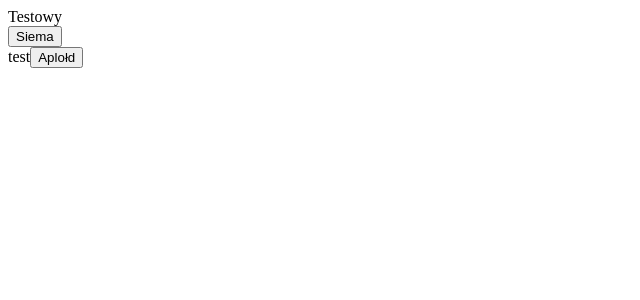
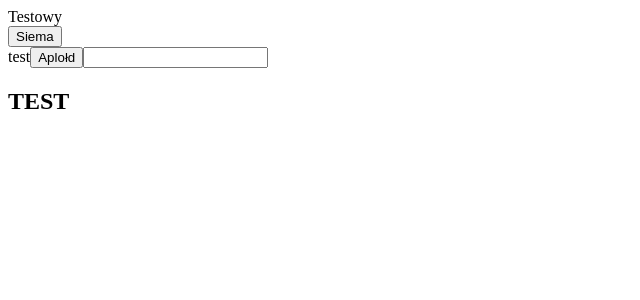
Before and after one commit to Jendzej/obrona-praktyk-frontend, a React (Create React App) app in the folder app/: page / in a window 1280 px wide. Shown: the top 300 px of the page, without its empty margins (0-640 px from the left). Built offline with nearby package versions, Linux system fonts and the light colour scheme.

Commit message:
Adding: Adding some components

```diff
--- a/app/src/App.jsx
+++ b/app/src/App.jsx
@@ -1,13 +1,19 @@
 import {Container} from "./components/Container";
 import {Button} from "./components/Button";
 import {Form} from "./components/Form";
+import {Input} from "./components/Input";
+import {Header} from "./components/Header";
 
 export default function App() {
     return <>
         <Container className="siema">Testowy</Container>
         <Button>Siema</Button>
         <Form id="form" name="formularz" action="_blank">test
-            <Button form="formularz">Aplołd</Button>
+            <Button type="submit">Aplołd</Button>
+            <Input />
+            <Header size='2' className="siema">
+                TEST
+            </Header>
         </Form>
     </>
 }
--- a/app/src/components/Form.jsx
+++ b/app/src/components/Form.jsx
@@ -1,4 +1,4 @@
-export const Form = ({target, action, method, id, className, children}) => {
+export const Form = ({target="_self", action, method, id, className, children}) => {
     return <>
         <form target={target} action={action} method={method} id={id} className={className}>
             {children}
--- /dev/null
+++ b/app/src/components/Header.jsx
@@ -0,0 +1,13 @@
+export const Header = ({size, className, id, children}) => {
+    size = parseInt(size)
+    let header_to_return
+    size === 6 ? header_to_return = <h6 className={className} id={id}>{children}</h6>
+        : size === 5 ? header_to_return = <h5 className={className} id={id}>{children}</h5>
+        : size === 4 ? header_to_return = <h4 className={className} id={id}>{children}</h4>
+        : size === 3 ? header_to_return = <h3 className={className} id={id}>{children}</h3>
+        : size === 2 ? header_to_return = <h2 className={className} id={id}>{children}</h2>
+        : header_to_return = <h1 className={className} id={id}>{children}</h1>
+    return <>
+        {header_to_return}
+    </>
+}
--- /dev/null
+++ b/app/src/components/Input.jsx
@@ -0,0 +1,5 @@
+export const Input = ({className, id, defaultValue, placeholder, children}) => {
+    return <>
+        <input id={id} className={className} defaultValue={defaultValue} placeholder={placeholder} />
+    </>
+}
```
